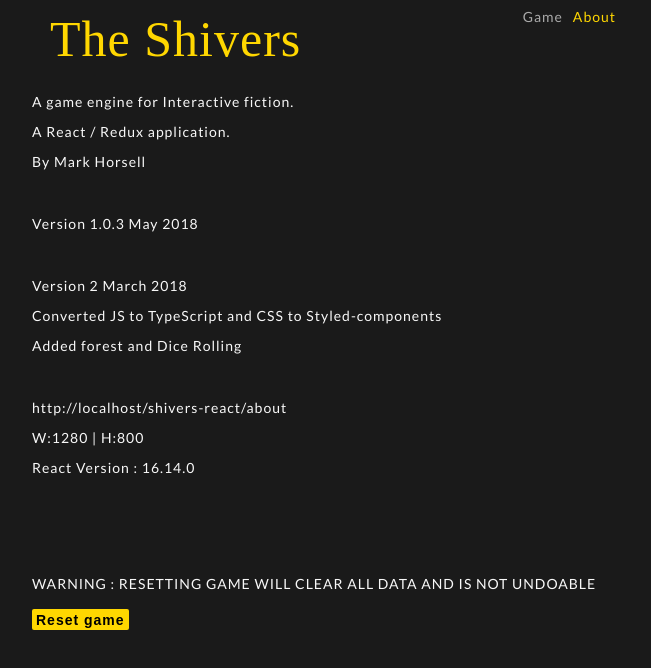
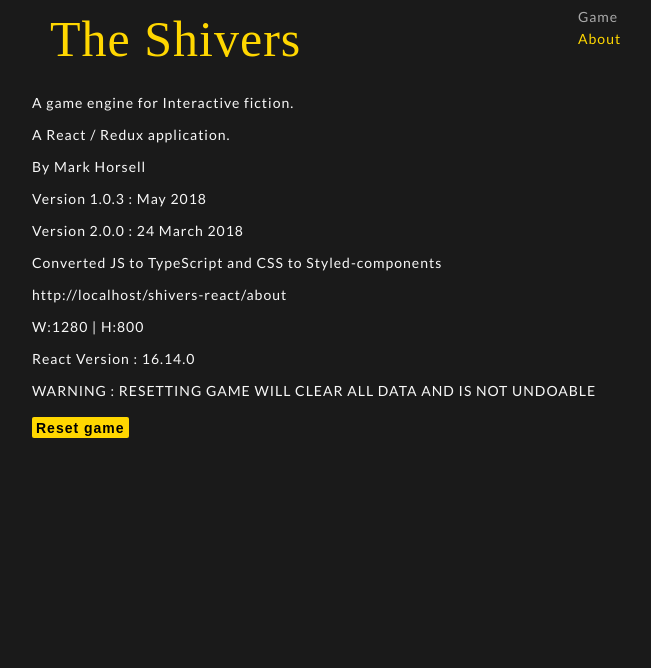
Before and after one commit to markhorsell/if-player-react, a React (Create React App) app: page /shivers-react/about in a window 1280 px wide. Shown: the top 668 px of the page, without its empty margins (308-959 px from the left). Built offline with nearby package versions, Linux system fonts and the light colour scheme; a web font is replaced by a local one.

Commit message:
style tweaks

```diff
--- a/src/components/Nav.tsx
+++ b/src/components/Nav.tsx
@@ -8,15 +8,15 @@ import React from "react";
 const NavDiv = styled.div`
   position: absolute;
   top: 0px;
-  right:24px;
+  right:12px;
   > ul {
     margin:8px 0px 0px 0px;
-    text-align: right;
-    width: 160px;
+    text-align: left;
+    width: 60px;
     > li {
       display: inline-block;
 
-      margin-left: 10px;
+      margin:0px 0px 4px 10px;
       > a {
         color: darkgray;
         font-size: 14px;
--- a/src/components/RoomImage.tsx
+++ b/src/components/RoomImage.tsx
@@ -1,37 +1,27 @@
-import React from 'react';
-import PropTypes from 'prop-types';
-import styled  from "styled-components/macro"
+import React from "react";
+import PropTypes from "prop-types";
+import styled from "styled-components/macro";
 
 const ImageDiv = styled.div`
-
-	width: 100%;
-  	height: auto;
-
-	padding-bottom:36.3%;
-	background-repeat:no-repeat;
-    background-size:contain;
-
- > img {
-
- }
-`
-
+  width: 100%;
+  height: auto;
+  padding-bottom: 36.3%;
+  background-repeat: no-repeat;
+  background-size: cover;
+`;
 interface IProps {
-	path:string;
-	image:string;
+  path: string;
+  image: string;
 }
 
+const RoomImage: React.SFC<IProps> = ({ path, image }) => (
+  //const styleVal= "x"; //"url("+path+image+")";
+  <ImageDiv style={{ backgroundImage: "url(" + path + image + ")" }} />
+);
 
-const RoomImage :React.SFC<IProps> = ({ path,image }) => (
-		//const styleVal= "x"; //"url("+path+image+")";
-		<ImageDiv style={{backgroundImage:"url("+path+image+")"}}/>
-
-
-	)
-
-	RoomImage.propTypes = {
-		path: PropTypes.string.isRequired,
-		image: PropTypes.string.isRequired,
-	}
+RoomImage.propTypes = {
+  path: PropTypes.string.isRequired,
+  image: PropTypes.string.isRequired
+};
 
 export default RoomImage;
--- a/src/pages/About.tsx
+++ b/src/pages/About.tsx
@@ -3,30 +3,27 @@ import { connect } from "react-redux";
 import styled from "styled-components/macro";
 import theme from "../theme";
 import { ActionButton } from "../styled-constants";
-
 import { restart } from "../actions";
 
 const PageDiv = styled.div`
   max-width: 600px;
-
   margin: 70px auto 0px auto;
   padding: 10px;
-  > P {
-    line-height:16px;
+  > p {
+    line-height: 18px;
   }
 `;
 
-
 interface IProps {
-  dispatch:Function;
+  dispatch: Function;
 }
 interface IState {
-  width:number;
-  height:number;
+  width: number;
+  height: number;
 }
 
-class About extends Component<IProps,IState> {
-  constructor(props:IProps) {
+class About extends Component<IProps, IState> {
+  constructor(props: IProps) {
     super(props);
     this.state = { width: 0, height: 0 };
   }
@@ -43,9 +40,8 @@ class About extends Component<IProps,IState> {
     this.setState({ width: window.innerWidth, height: window.innerHeight });
   };
 
-  restart = (e:any) => {
+  restart = (e: any) => {
     e.preventDefault();
-
     this.props.dispatch(restart());
   };
 
@@ -58,13 +54,12 @@ class About extends Component<IProps,IState> {
           <p>A game engine for Interactive fiction.</p>
           <p>A React / Redux application.</p>
           <p>By Mark Horsell</p>
-          <br/>
-          <p>Version 1.0.3 May 2018</p>
-          <br/>
-          <p>Version 2 March 2018</p>
+
+          <p>Version 1.0.3 : May 2018</p>
+
+          <p>Version 2.0.0 : 24 March 2018</p>
           <p>Converted JS to TypeScript and CSS to Styled-components</p>
-          <p>Added forest and Dice Rolling</p>
-          <br />
+
           <p>{window.location.href}</p>
           <p>
             W:{windowWidth} | H:{windowHeight}
@@ -75,15 +70,11 @@ class About extends Component<IProps,IState> {
       <p>Strict mode wraps Home and About - Wrapping App will create warnings as either Provider or Router Libraries are not Strict as yet</p>
   */}
 
-            <br />
-            <br />
-            <br />
-            <br />
-            <p>
-              WARNING : RESETTING GAME WILL CLEAR ALL DATA AND IS NOT UNDOABLE
-            </p>
-            <ActionButton onClick={this.restart}>Reset game</ActionButton>
 
+          <p>
+            WARNING : RESETTING GAME WILL CLEAR ALL DATA AND IS NOT UNDOABLE
+          </p>
+          <ActionButton onClick={this.restart}>Reset game</ActionButton>
         </PageDiv>
       </React.StrictMode>
     );
--- a/src/pages/Game.tsx
+++ b/src/pages/Game.tsx
@@ -143,7 +143,7 @@ class Home extends Component<IProps> {
           />
         )}
         </ImageContainerDiv>
-        <div style={{display:'inline-block', width:'calc(100% - 130px)'}}>
+        <div style={{display:'inline-block', width:'calc(100% - 120px)'}}>
         <ExploreActions/>
         </div>
         <MapContainerDiv>
```
